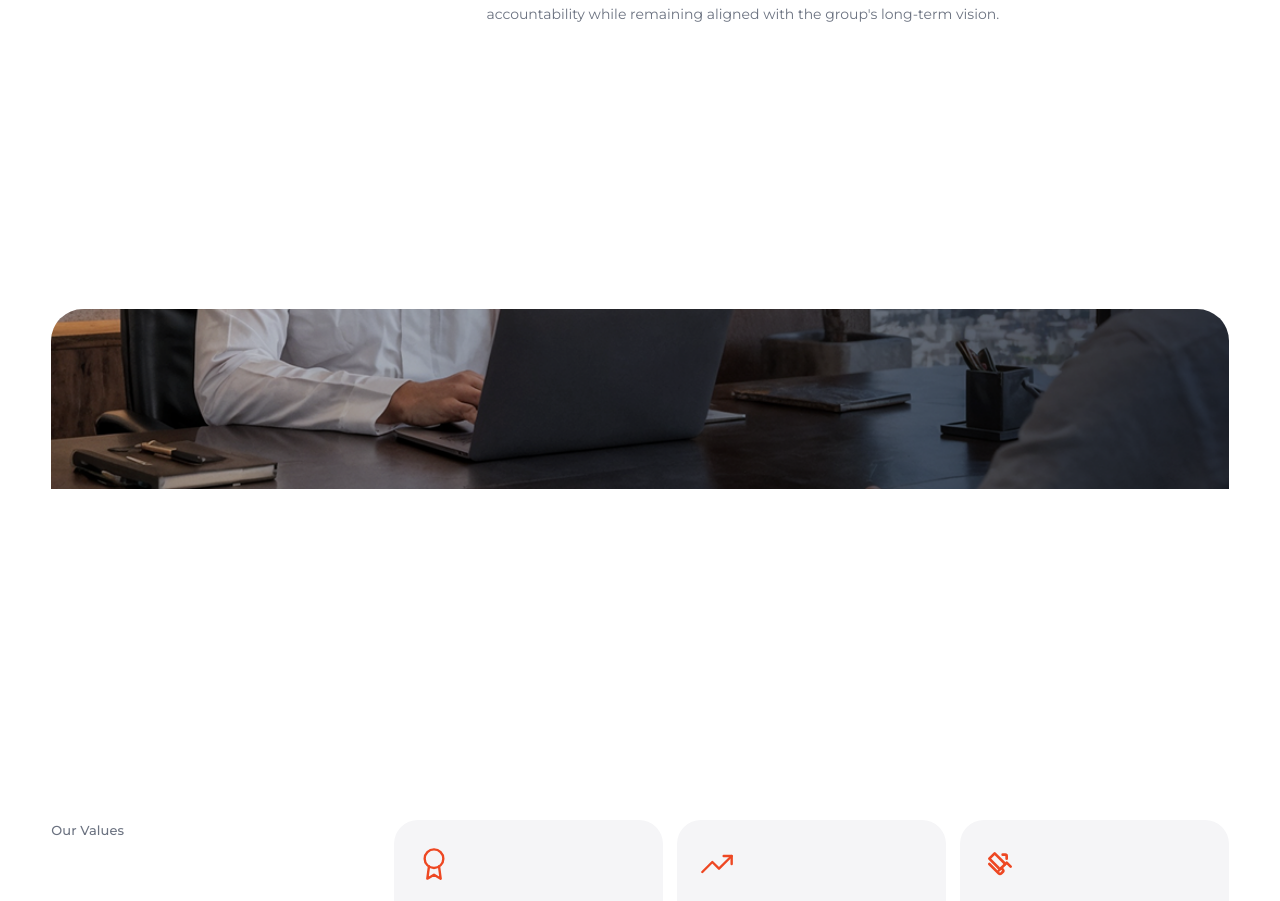
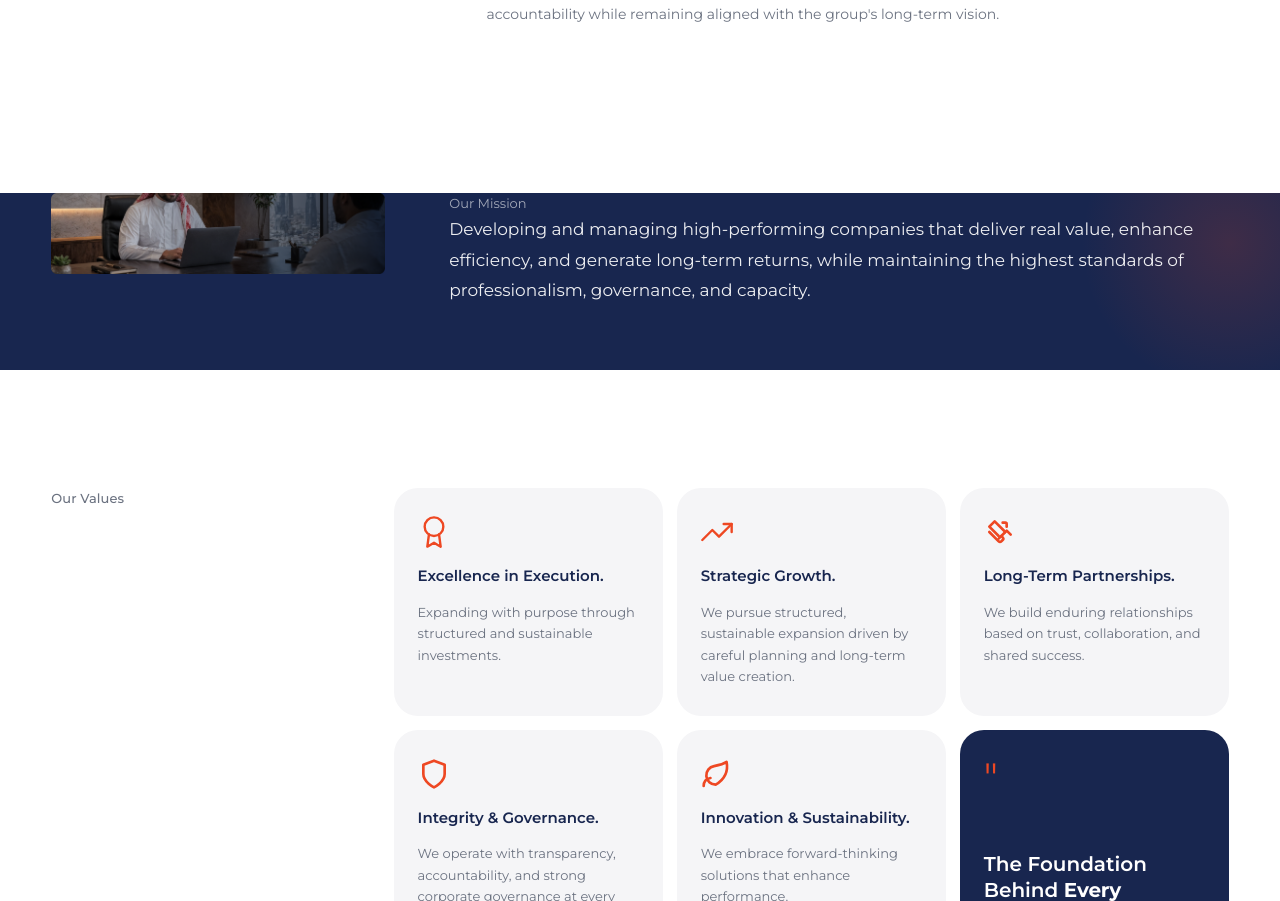
Before and after one commit to jahangirhossain-work/react-app-7, a React (Vite) app: page /about in a window 1280 px wide. Shown: the part 440-1341 px from the top of the page. Built offline with nearby package versions, Linux system fonts and the light colour scheme.

Commit message:
mission banner trial about us jsz and style css

```diff
--- a/src/pages/About.jsx
+++ b/src/pages/About.jsx
@@ -57,18 +57,21 @@ export default function About() {
   </div>
 </section>
 
-      {/* IMAGE BANNER + MISSION — connected rounded card (image top, navy bottom) */}
-      <Reveal>
-        <div className="about-mission-banner">
-          <div className="about-mission-banner__image">
-            <img src="/images/about-us-banner.png" alt="" />
-          </div>
-          <div className="about-mission-banner__content on-dark">
-            <p className="about-mission-banner__label">{t('about.mission_label')}</p>
-            <p className="about-mission-banner__text">{t('about.mission_text')}</p>
-          </div>
-        </div>
-      </Reveal>
+    {/* MISSION BANNER */}
+<section className="mission-banner">
+  <div className="mission-banner__inner">
+    {/* Image container positioned to overlap */}
+    <div className="mission-banner__image-wrapper">
+      <img src="/images/about-us-banner.png" alt="Our Mission" />
+    </div>
+
+    {/* Content below the image */}
+    <div className="mission-banner__content">
+      <p className="mission-banner__label">{t('about.mission_label')}</p>
+      <p className="mission-banner__text">{t('about.mission_text')}</p>
+    </div>
+  </div>
+</section>
 
       {/* VALUES */}
       <section className="section container">
--- a/src/styles/global.css
+++ b/src/styles/global.css
@@ -1548,6 +1548,7 @@ html[dir='rtl'] .approach-item__title svg { transform: scaleX(-1); }
   padding: clamp(40px, 5vw, 64px) var(--gutter);
   position: relative;
   overflow: hidden;
+  padding-top: 0;
 }
 
 .mission-banner::before {
@@ -1578,6 +1579,21 @@ html[dir='rtl'] .approach-item__title svg { transform: scaleX(-1); }
   font-size: clamp(15px, 1.5vw, 17px);
   line-height: 1.8;
   color: rgba(255, 255, 255, 0.92);
+}
+
+/* 2. Style the image container to pull it up */
+.mission-banner__image {
+  max-width: var(--max-w);
+  margin-inline: auto;
+  margin-top: -100px; /* This creates the overlap effect */
+  margin-bottom: 40px; /* Space between image and text */
+}
+
+/* 3. Ensure the image is responsive and rounded */
+.mission-banner__image img {
+  width: 100%;
+  display: block;
+  border-radius: 20px; /* Matches the rounded corners in your design */
 }
 
 /* =========================================================
```
